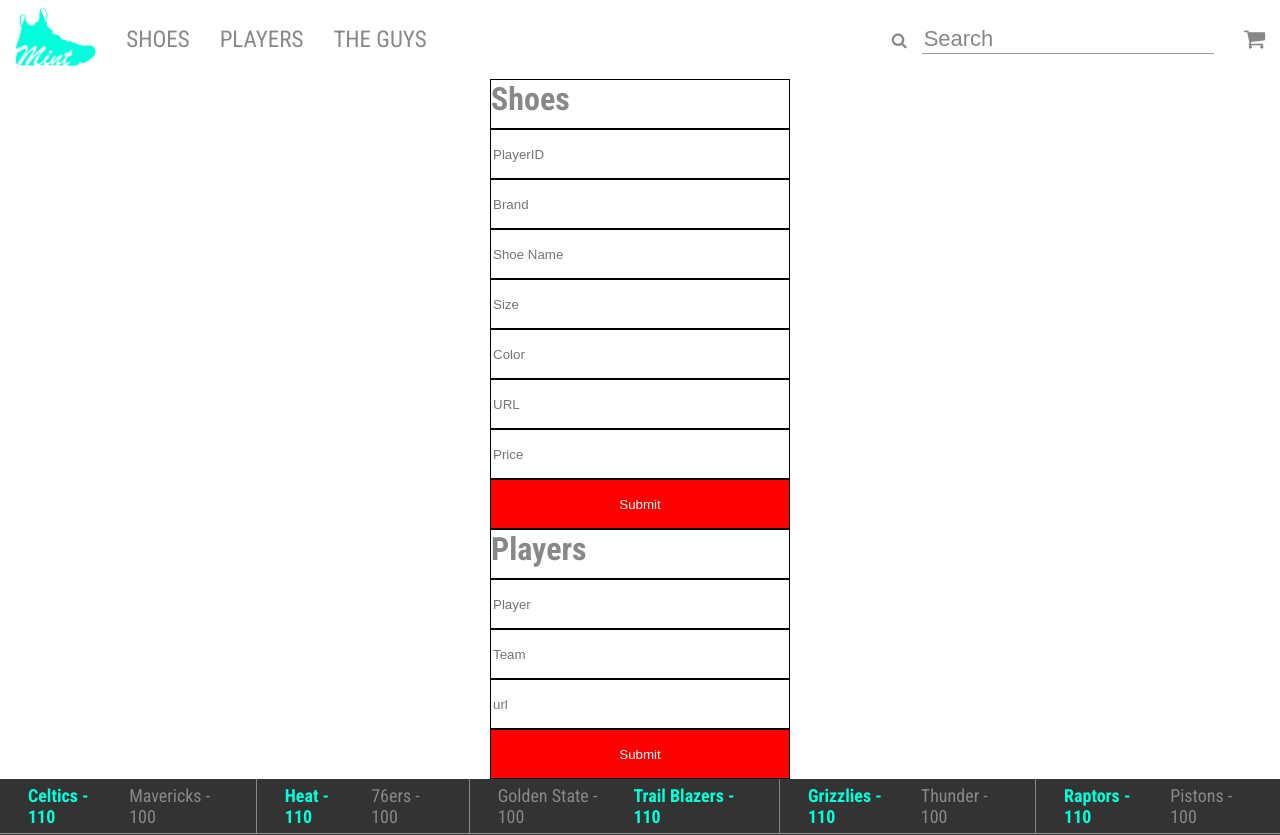
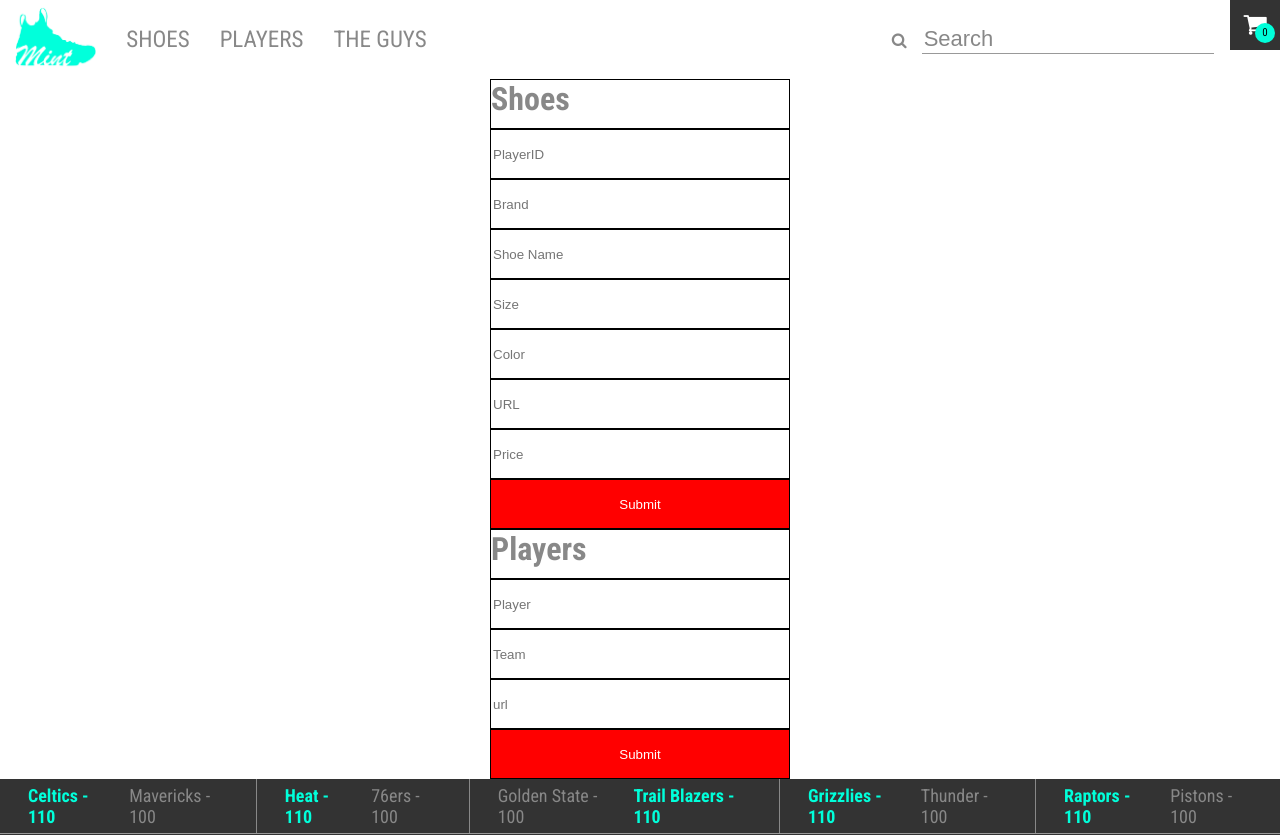
Before and after one commit to jkhone/sports-site-dude, a React (Create React App) app in the folder client/: page /form in a window 1280 px wide. Shown: the top 835 px of the page. Built offline with nearby package versions, Linux system fonts and the light colour scheme.

Commit message:
side cart done

```diff
--- /dev/null
+++ b/client/src/components/Cart.js
@@ -0,0 +1,58 @@
+import React from "react"
+import { useCart } from "../hooks"
+import Icon from "../lib/Icon"
+import "../styles/Cart.css"
+
+export default props => {
+  const { visible, toggle, cart, total, items, change } = useCart()
+
+  const update = (e, id, quantity) => {
+    e.preventDefault()
+    change(id, quantity)
+  }
+
+  return (
+    <div className={visible ? "cart open" : "cart"}>
+      <div className="toggle" onClick={toggle}>
+        {visible ? (
+          <Icon icon="times" />
+        ) : (
+          <div>
+            <Icon icon="shopping-cart" />
+            <span>{items}</span>
+          </div>
+        )}
+      </div>
+      <div className="cart-products">
+        {cart.map(product => (
+          <div key={"cart-product" + product.id} className="item">
+            <img src={product.pic} alt="whoops" />
+            <div className="info">
+              <p>{product.brand}</p>
+              <p className="title">{product.shoe}</p>
+              <p>Size {product.size}</p>
+              <p>Quantity: {product.quantity}</p>
+            </div>
+            <div className="price">
+              <p>${product.price.toFixed(2)}</p>
+              <button onClick={e => update(e, product.id, -1)}>-</button>
+              <button onClick={e => update(e, product.id, 1)}>+</button>
+            </div>
+          </div>
+        ))}
+      </div>
+      <div className="subtotal">
+        <div className="total">
+          <h3>Subtotal</h3>
+          <p>${total}</p>
+        </div>
+        <button
+          onClick={e => alert(`Checkout - Subtotal: ${total}`)}
+          className="checkout"
+        >
+          Checkout
+        </button>
+      </div>
+    </div>
+  )
+}
--- a/client/src/components/Header.js
+++ b/client/src/components/Header.js
@@ -2,6 +2,7 @@ import React from "react"
 import LOGO from "../assets/LOGO-01.jpg"
 import Icon from "../lib/Icon"
 import { Link } from "react-router-dom"
+import Cart from "./Cart"
 
 export default props => {
     return (
@@ -39,6 +40,7 @@ export default props => {
           </div>
           <div className="header-item">
             <Icon icon="shopping-cart" />
+            <Cart />
           </div>
         </div>
       </header>
--- a/client/src/components/ProductPage.js
+++ b/client/src/components/ProductPage.js
@@ -1,27 +1,39 @@
 import React, { useState, useEffect } from "react"
 import axios from 'axios'
+import { useCart } from "../hooks"
+import "../styles/ProductPage.css"
 
 export default props => {
     const [shoe, setShoe] = useState([])
     const id = props.match.params.id
-    console.log(id)
+
+    const { open, add } = useCart()
+
+    function handleAdd(e, product) {
+        e.preventDefault()
+        add(product)
+        open()
+    }
 
     useEffect(() => {
         axios.get(`/api/shoes/${id}`).then(resp => {
             setShoe(resp.data[0])
-            console.log("shoe", resp.data)
         })
     }, [id])
 
     return (
         <div>
             <div className='product'>
-                <img src={shoe.pic} alt=''/>
-                <p>{shoe.brand}</p>
-                <p>{shoe.shoe}</p>
-                <p>{shoe.size}</p>
-                <p>{shoe.price}</p>
-                <button>Add to Cart</button>
+                <div className="productleft">
+                    <img src={shoe.pic} alt=''/>
+                </div>
+                <div className="productright">
+                    <p>{shoe.brand}</p>
+                    <p>{shoe.shoe}</p>
+                    <p>Size {shoe.size}</p>
+                    <p>${shoe.price}</p>
+                    <button onClick={e => handleAdd(e, shoe)}>Add to Cart</button>
+                </div>
             </div>
         </div>
     )
--- a/client/src/hooks/index.js
+++ b/client/src/hooks/index.js
@@ -1,2 +1,3 @@
 export { useShoes } from '../redux/ducks/shoes'
 export { usePlayers } from "../redux/ducks/players"
+export { useCart } from "../redux/ducks/cart"
--- /dev/null
+++ b/client/src/redux/ducks/cart/index.js
@@ -0,0 +1,156 @@
+import { useSelector, useDispatch } from "react-redux"
+import { useEffect } from "react"
+
+const ADD_TO_CART = "cart/ADD_TO_CART"
+const CART_OPEN = "cart/CART_OPEN"
+const CART_CLOSE = "cart/CART_CLOSE"
+const CART_TOGGLE = "cart/CART_TOGGLE"
+const GET_CART = "cart/GET_CART"
+const CHANGE_QUANTITY = "cart/CHANGE_QUANTITY"
+
+const initialState = {
+  cart: [],
+  open: false
+}
+
+export default (state = initialState, action) => {
+  switch (action.type) {
+    case ADD_TO_CART:
+      return { ...state, cart: createCart(state.cart, action.payload) }
+    case CART_OPEN:
+      return { ...state, open: true }
+    case CART_CLOSE:
+      return { ...state, open: false }
+    case CART_TOGGLE:
+      return { ...state, open: !state.open }
+    case GET_CART:
+      return { ...state, cart: action.payload }
+    case CHANGE_QUANTITY:
+      return {
+        ...state,
+        cart: updateQuantity(
+          state.cart,
+          action.payload.id,
+          action.payload.amount
+        )
+      }
+    default:
+      return state
+  }
+}
+
+function updateQuantity(arr, id, amount) {
+  let quantity = arr.find(i => i.id === id).quantity
+
+  if (quantity === 1 && amount === -1) {
+    arr = arr.filter(item => item.id !== id)
+  } else {
+    arr = arr.map(item => {
+      if (id === item.id) {
+        item.quantity = item.quantity + amount
+        return item
+      } else {
+        return item
+      }
+    })
+  }
+
+  window.localStorage.setItem("cart", JSON.stringify(arr))
+
+  return arr
+}
+
+function createCart(arr, item) {
+  if (!arr.find(i => i.id === item.id)) {
+    arr.push(item)
+  }
+
+  const cart = arr.map(product => {
+    if (!product.quantity) {
+      product.quantity = 0
+    }
+
+    if (product.id === item.id) {
+      product.quantity += 1
+    }
+
+    return product
+  })
+
+  window.localStorage.setItem("cart", JSON.stringify(cart))
+
+  return cart
+}
+
+const getCart = () => {
+  const cart = JSON.parse(window.localStorage.getItem("cart")) || []
+
+  return {
+    type: GET_CART,
+    payload: cart
+  }
+}
+
+const openCart = () => {
+  return {
+    type: CART_OPEN
+  }
+}
+
+const closeCart = () => {
+  return {
+    type: CART_CLOSE
+  }
+}
+
+const toggleCart = () => {
+  return {
+    type: CART_TOGGLE
+  }
+}
+
+const addToCart = item => {
+  return {
+    type: ADD_TO_CART,
+    payload: item
+  }
+}
+
+const changeQuantity = (id, amount) => {
+  return {
+    type: CHANGE_QUANTITY,
+    payload: {
+      id,
+      amount
+    }
+  }
+}
+
+export function useCart() {
+  const cart = useSelector(appState => appState.cartState.cart)
+  const visible = useSelector(appState => appState.cartState.open)
+  const dispatch = useDispatch()
+  const total = cart.reduce((a, b) => a + b.price * b.quantity, 0).toFixed(2)
+  const items = cart.reduce((a, b) => a + b.quantity || 0, 0)
+  const open = () => dispatch(openCart())
+  const close = () => dispatch(closeCart())
+  const toggle = () => dispatch(toggleCart())
+  const add = item => dispatch(addToCart(item))
+  const change = (id, amount) => dispatch(changeQuantity(id, amount))
+
+  useEffect(() => {
+    dispatch(getCart())
+  }, [dispatch])
+
+  return {
+    cart,
+    visible,
+    add,
+    open,
+    close,
+    toggle,
+    total,
+    items,
+    change
+  }
+}
--- a/client/src/redux/ducks/index.js
+++ b/client/src/redux/ducks/index.js
@@ -1,2 +1,3 @@
 export { default as shoesReducer } from './shoes'
 export { default as playerState } from "./players"
+export { default as cartState } from "./cart"
--- /dev/null
+++ b/client/src/styles/Cart.css
@@ -0,0 +1,131 @@
+.cart {
+  position: fixed;
+  width: 450px;
+  background: #333;
+  color: white;
+  transition: right 0.5s;
+  top: 0;
+  right: -450px;
+  bottom: 0;
+  display: flex;
+  flex-direction: column;
+}
+
+.cart .toggle {
+  position: absolute;
+  width: 50px;
+  height: 50px;
+  color: white;
+  background: #333;
+  top: 0;
+  left: -50px;
+  line-height: 50px;
+  text-align: center;
+  font-size: 25px;
+  cursor: pointer;
+}
+
+.cart.open {
+  right: 0;
+}
+
+.cart-products {
+  flex-grow: 1;
+  overflow: auto;
+}
+
+.subtotal {
+  height: 200px;
+  position: relative;
+  padding: 20px;
+}
+
+.subtotal::after {
+  content: "";
+  width: 100%;
+  height: 20px;
+  display: block;
+  position: absolute;
+  top: -20px;
+  left: 0;
+  background: -webkit-linear-gradient(bottom, rgba(0, 0, 0, 0.2), transparent);
+  background: linear-gradient(0deg, rgba(0, 0, 0, 0.2), transparent);
+}
+
+.total {
+  display: flex;
+  justify-content: space-between;
+  align-items: center;
+}
+
+.total h3 {
+  text-transform: uppercase;
+  font-weight: lighter;
+  color: #666;
+}
+
+.total p {
+  color: #00FFDA;
+  font-size: 1.5em;
+}
+
+.checkout {
+  width: 100%;
+  background: #111;
+  color: white;
+  text-transform: uppercase;
+  font-weight: lighter;
+  color: #eee;
+  cursor: pointer;
+  font-size: 1em;
+}
+
+.checkout:hover {
+  background: black;
+}
+
+.item {
+  width: 90%;
+  margin: 0 auto;
+  display: flex;
+  align-items: center;
+  border-top: 1px solid black;
+  margin: 10px 0;
+}
+
+.item .info {
+  flex-grow: 1;
+  padding: 10px;
+}
+
+.item .info p {
+  margin: 0;
+}
+
+.item img {
+  margin: 10px;
+  width: 15%;
+}
+
+.price {
+  width: 15%;
+  margin-left: 10px;
+}
+
+.toggle div span {
+  position: absolute;
+  font-size: 11px;
+  display: inline-block;
+  background: #00FFDA;
+  border-radius: 50%;
+  width: 20px;
+  height: 20px;
+  top: 23px;
+  left: 25px;
+  color: black;
+  line-height: 20px;
+}
+
+.price button {
+  display: inline;
+}
--- /dev/null
+++ b/client/src/styles/ProductPage.css
@@ -0,0 +1,16 @@
+.product {
+    width: 1000px;
+    height: 75vh;
+    margin: auto;
+    display: flex;
+    justify-content: space-evenly;
+    align-items: center;
+}
+
+.productleft {
+    width: 50%;
+}
+
+.productleft img {
+    width: 500px;
+}
```
